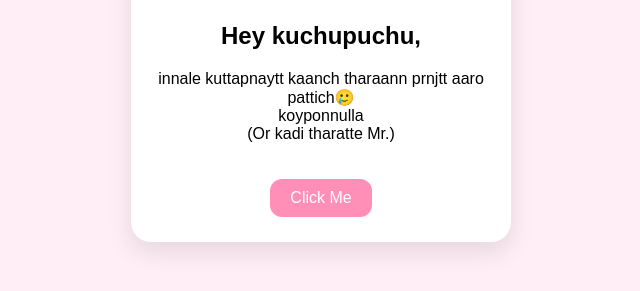
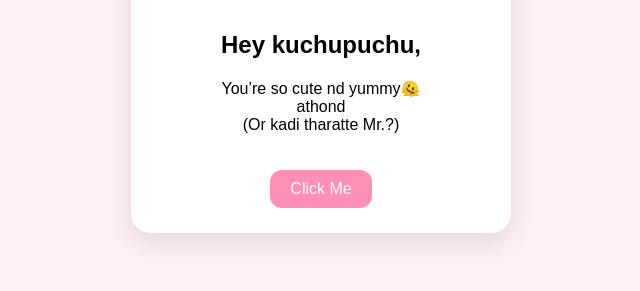
Before and after one commit to beebuzz331-eng/meoww, a plain HTML site: page index.html in a window 1280 px wide. Shown: the part 375-666 px from the top of the page, without its empty margins (319-959 px from the left). Drawn offline with Linux system fonts and the light colour scheme.

Commit message:
Update index.html

```diff
--- a/index.html
+++ b/index.html
@@ -74,10 +74,10 @@
 
 
     <h2>Hey kuchupuchu,</h2>
-    <p>innale kuttapnaytt kaanch tharaann prnjtt aaro pattich🥲 <br> koyponnulla <br>(Or kadi tharatte Mr.) <br></p>
+    <p>You’re so cute nd yummy🫠 <br>athond <br> (Or kadi tharatte Mr.?) <br></p>
 
 
-    <button class="btn" onclick="alert('You’re special, yummy nd the love of my life . Don’t forget that 💗')">
+    <button class="btn" onclick="alert('innale kuttapnaytt kaanch tharaann prnjtt aaro pattich🥲 <br> koyponnulla.')">
         Click Me
     </button>
 </div>
```
